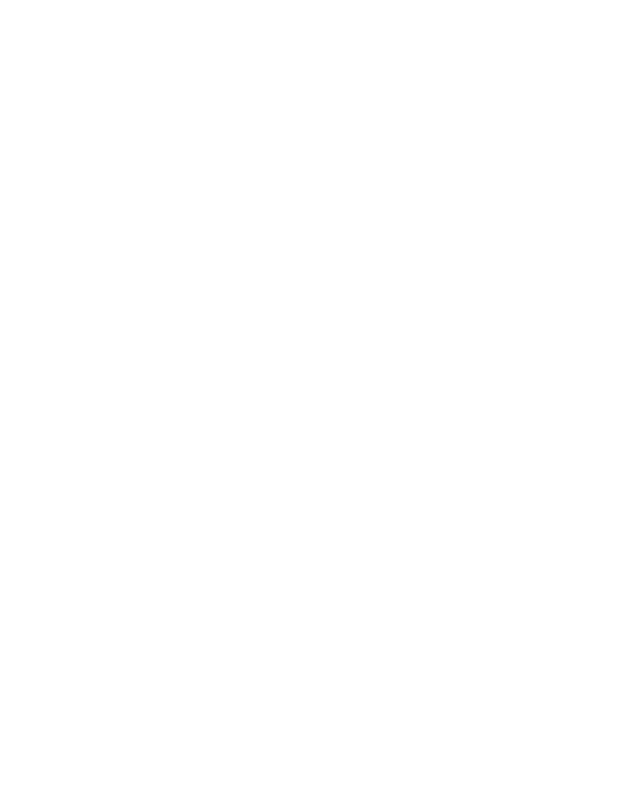
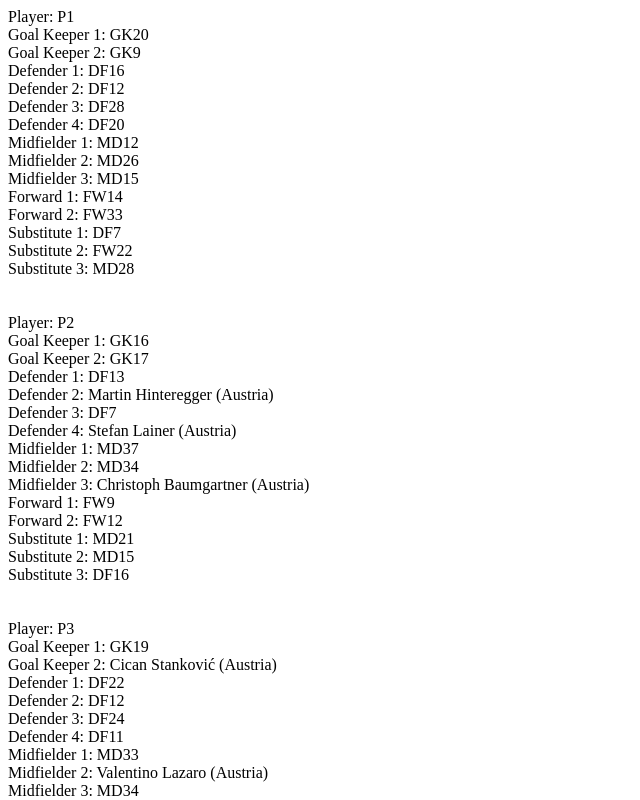
Before and after one commit to Mushy/fantasy-football-euro-2020, a plain HTML site: page index.html in a window 1280 px wide. Shown: the top 800 px of the page, without its empty margins (0-640 px from the left). Drawn offline with Linux system fonts and the light colour scheme.

Commit message:
Add files via upload

```diff
--- a/index.html
+++ b/index.html
@@ -10,18 +10,70 @@
 <div class="js-hook"></div>
 <script>
 function makeTeam(player) {
+	let goalies = [];
 	player.gk1 = getGoalie();
 	player.gk2 = getGoalie();
 	while (player.gk2 == player.gk1) {
 		player.gk2 = getGoalie();
 	}
 
+	let canPush = true;
 
 	let defenders = [];
-	let defender = getDefender();
-//	defenders.forEach(defender) {
+	let defender = '';
+	while (defenders.length <= 4) {
+		canPush = true;
+		defender = getDefender();
+		defenders.forEach((def) => {
+			if (defender == def) canPush = false;
+		});
+		if (canPush) defenders.push(defender);
+	}
+	player.def1 = defenders[0];
+	player.def2 = defenders[1];
+	player.def3 = defenders[2];
+	player.def4 = defenders[3];
 
-//	}
+	let midfielders = [];
+	let midfielder = '';
+	while (midfielders.length <= 3) {
+		canPush = true;
+		midfielder = getMidfielder();
+		midfielders.forEach((mid) => {
+			if (midfielder == mid) canPush = false;
+		});
+		if (canPush) midfielders.push(midfielder);
+	}
+	player.mid1 = midfielders[0];
+	player.mid2 = midfielders[1];
+	player.mid3 = midfielders[2];
+
+	let forwards = [];
+	player.fwd1 = getForward();
+	forwards.push(player.fwd1);
+	player.fwd2 = getForward();
+	while (player.fwd2 == player.fw1) {
+		player.fwd2 = getForward();
+	}
+	forwards.push(player.fwd2);
+
+	let substitutes = [];
+	let substitute = '';
+	let drafted = defenders.concat(midfielders, forwards);
+	while (substitutes.length <= 3) {
+		canPush = true;
+		substitute = getSubstitute();
+		drafted.forEach((draft) => {
+			if (substitute === draft) canPush = false;
+		});
+		substitutes.forEach((sub) => {
+			if (substitute == sub) canPush = false;
+		})
+		if (canPush) substitutes.push(substitute);
+	}
+	player.sub1 = substitutes[0];
+	player.sub2 = substitutes[1];
+	player.sub3 = substitutes[2];
 }
 
 
@@ -46,6 +98,46 @@ function getDefender() {
 	let randomNo = randomNumber(dfCount);
 
 	return defenders[randomNo];
+}
+
+
+
+function getMidfielder() {
+	const mdCount = midfielders.length;
+	let randomNo = randomNumber(mdCount);
+
+	return midfielders[randomNo];
+}
+
+
+
+function getForward() {
+	const fwCount = forwards.length;
+	let randomNo = randomNumber(fwCount);
+
+	return forwards[randomNo];
+}
+
+
+
+function getSubstitute() {
+	let player = '';
+	let useGroup = randomNumber(3);
+
+	switch (useGroup)
+	{
+		case 0:
+			player = getDefender();
+			break;
+		case 1:
+			player = getMidfielder();
+			break;
+		case 2:
+			player = getForward();
+			break;
+	}
+
+	return player;
 }
 
 
@@ -83,19 +175,39 @@ function Team(player) {
 
 
 
-const keepers = ['GK1', 'GK2', 'GK3', 'GK4', 'GK5', 'GK6', 'GK7', 'GK8', 'GK9', 'GK10', 'GK11', 'GK12', 'GK13', 'GK14', 'GK15', 'GK16', 'GK17', 'GK18', 'GK19', 'GK20'];
-const defenders = ['DF1', 'DF2', 'DF3', 'DF4', 'DF5', 'DF6', 'DF7', 'DF8', 'DF9', 'DF10', 'DF11', 'DF12', 'DF13', 'DF14', 'DF15', 'DF16', 'DF17', 'DF18', 'DF19', 'DF20', 'DF21', 'DF22', 'DF23', 'DF24', 'DF25', 'DF26', 'DF27', 'DF28', 'DF29'];
-const midfielders = ['MD1', 'MD2', 'MD3', 'MD4', 'MD5', 'MD6', 'MD7', 'MD8', 'MD9', 'MD10', 'MD11', 'MD12', 'MD13', 'MD14', 'MD15', 'MD16', 'MD17', 'MD18', 'MD19', 'MD20', 'MD21', 'MD22', 'MD23', 'MD24', 'MD25', 'MD26', 'MD27', 'MD28', 'MD29', 'MD30', 'MD31', 'MD32', 'MD33', 'MD34', 'MD35', 'MD36', 'MD37', 'MD38'];
-const forwards = ['FW1', 'FW2', 'FW3', 'FW4', 'FW5', 'FW6', 'FW7', 'FW8', 'FW9', 'FW10', 'FW11', 'FW12', 'FW13', 'FW14', 'FW15', 'FW16', 'FW17', 'FW18', 'FW19', 'FW20', 'FW21', 'FW22', 'FW23', 'FW24', 'FW25', 'FW26', 'FW27', 'FW28', 'FW29', 'FW30', 'FW31', 'FW32', 'FW33', 'FW34'];
+// Can potentially extend this so players are their own objects with stats etc: https://www.uefa.com/uefaeuro-2020/performancezone/#/
+// For now we just need to make a list of all players and put them in the right grouping.
+// Should probably look at running a nice little ripper to get all the information in Python or PHP...
+const keepers = ['Heinz Lindner (Austria)', 'Cican Stanković (Austria)', 'Pavao Pervan (Austria)', 'GK4', 'GK5', 'GK6', 'GK7', 'GK8', 'GK9', 'GK10', 'GK11', 'GK12', 'GK13', 'GK14', 'GK15', 'GK16', 'GK17', 'GK18', 'GK19', 'GK20'];
+const defenders = ['Aleksandar Dragović (Austria)', 'Martin Hinteregger (Austria)', 'Stefan Lainer (Austria)', 'David Alaba (Austria)', 'Andreas Ulmer (Austria)', 'Stefan Posch (Austria)', 'DF7', 'DF8', 'DF9', 'DF10', 'DF11', 'DF12', 'DF13', 'DF14', 'DF15', 'DF16', 'DF17', 'DF18', 'DF19', 'DF20', 'DF21', 'DF22', 'DF23', 'DF24', 'DF25', 'DF26', 'DF27', 'DF28', 'DF29'];
+const midfielders = ['Stefan Ilsanker (Austria)', 'Julian Baumgartlinger (Austria)', 'Valentino Lazaro (Austria)', 'Florian Grillitsch (Austria)', 'Marcel Sabitzer (Austria)', 'Christoph Baumgartner (Austria)', 'MD7', 'MD8', 'MD9', 'MD10', 'MD11', 'MD12', 'MD13', 'MD14', 'MD15', 'MD16', 'MD17', 'MD18', 'MD19', 'MD20', 'MD21', 'MD22', 'MD23', 'MD24', 'MD25', 'MD26', 'MD27', 'MD28', 'MD29', 'MD30', 'MD31', 'MD32', 'MD33', 'MD34', 'MD35', 'MD36', 'MD37', 'MD38'];
+const forwards = ['Marko Arnautović (Austria)', 'FW2', 'FW3', 'FW4', 'FW5', 'FW6', 'FW7', 'FW8', 'FW9', 'FW10', 'FW11', 'FW12', 'FW13', 'FW14', 'FW15', 'FW16', 'FW17', 'FW18', 'FW19', 'FW20', 'FW21', 'FW22', 'FW23', 'FW24', 'FW25', 'FW26', 'FW27', 'FW28', 'FW29', 'FW30', 'FW31', 'FW32', 'FW33', 'FW34'];
 
 const players = ['P1', 'P2', 'P3', 'P4,', 'P5', 'P6'];
 
 let playerTeams = [];
 
+const injectDiv = document.querySelector('.js-hook');
 players.forEach((player) => {
 	let thePlayer = new Team(player);
 	makeTeam(thePlayer);
-	console.log(thePlayer);
+
+	injectDiv.innerHTML += `Player: ${thePlayer.owner}<br>`
+	injectDiv.innerHTML += `Goal Keeper 1: ${thePlayer.gk1}<br>`
+	injectDiv.innerHTML += `Goal Keeper 2: ${thePlayer.gk2}<br>`
+	injectDiv.innerHTML += `Defender 1: ${thePlayer.def1}<br>`
+	injectDiv.innerHTML += `Defender 2: ${thePlayer.def2}<br>`
+	injectDiv.innerHTML += `Defender 3: ${thePlayer.def3}<br>`
+	injectDiv.innerHTML += `Defender 4: ${thePlayer.def4}<br>`
+	injectDiv.innerHTML += `Midfielder 1: ${thePlayer.mid1}<br>`
+	injectDiv.innerHTML += `Midfielder 2: ${thePlayer.mid2}<br>`
+	injectDiv.innerHTML += `Midfielder 3: ${thePlayer.mid3}<br>`
+	injectDiv.innerHTML += `Forward 1: ${thePlayer.fwd1}<br>`
+	injectDiv.innerHTML += `Forward 2: ${thePlayer.fwd2}<br>`
+	injectDiv.innerHTML += `Substitute 1: ${thePlayer.sub1}<br>`
+	injectDiv.innerHTML += `Substitute 2: ${thePlayer.sub2}<br>`
+	injectDiv.innerHTML += `Substitute 3: ${thePlayer.sub3}<br>`
+	injectDiv.innerHTML += '<br><br>';
 });
 </script>
 </body>
```
